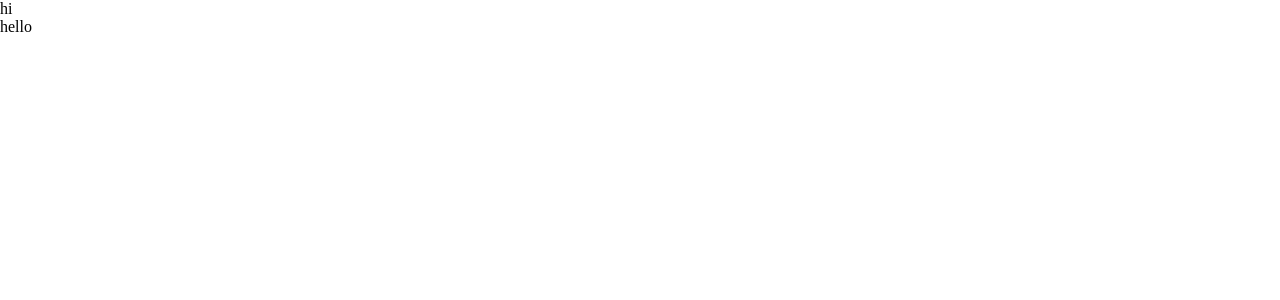
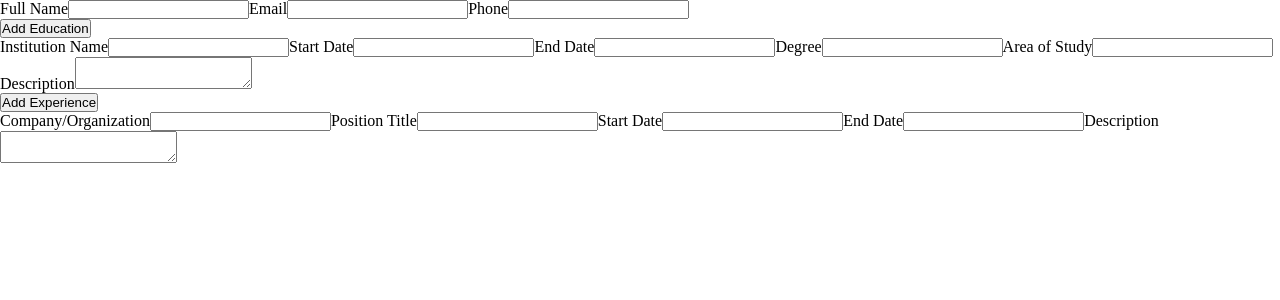
Before and after one commit to naomitzhao/top-projects, a React (Vite) app in the folder cv-application/: page / in a window 1280 px wide. Shown: the top 300 px of the page. Built offline with nearby package versions, Linux system fonts and the light colour scheme.

Commit message:
html skeleton

```diff
--- a/cv-application/src/App.jsx
+++ b/cv-application/src/App.jsx
@@ -1,13 +1,28 @@
 // import { useState } from 'react'
 import './App.css'
+import BasicInfo from './BasicInfo';
+import Education from './Education';
+import Experience from './Experience';
 
 function App() {
   console.log("hello world :3");
 
   return (
     <>
-      <div className="form">hi</div>
-      <div className="resumeContainer">hello</div>
+      <div id="formContainer">
+        <div id="basicInfo">
+          <BasicInfo />
+        </div>
+        <div id="education">
+          <button>Add Education</button>
+          <Education />
+        </div>
+        <div id="experience">
+          <button>Add Experience</button>
+          <Experience />
+        </div>
+      </div>
+      <div id="resumeContainer"></div>
     </>
   )
 }
--- /dev/null
+++ b/cv-application/src/BasicInfo.jsx
@@ -0,0 +1,14 @@
+export default function BasicInfo() {
+    return (
+        <form>
+            <label htmlFor="fullName">Full Name</label>
+            <input name="fullName"></input>
+
+            <label htmlFor="email">Email</label>
+            <input name="email"></input>
+
+            <label htmlFor="phone">Phone</label>
+            <input name="phone"></input>
+        </form>
+    )
+}
--- /dev/null
+++ b/cv-application/src/Education.jsx
@@ -0,0 +1,23 @@
+export default function Education () {
+    return (
+        <form>
+            <label htmlFor="institutionName">Institution Name</label>
+            <input name="institutionName"></input>
+
+            <label htmlFor="startDate">Start Date</label>
+            <input name="startDate"></input>
+
+            <label htmlFor="endDate">End Date</label>
+            <input name="endDate"></input>
+
+            <label htmlFor="degree">Degree</label>
+            <input name="degree"></input>
+
+            <label htmlFor="area">Area of Study</label>
+            <input name="area"></input>
+
+            <label htmlFor="description">Description</label>
+            <textarea name="description"></textarea>
+        </form>
+    );
+}
--- /dev/null
+++ b/cv-application/src/Experience.jsx
@@ -0,0 +1,20 @@
+export default function Experience () {
+    return (
+        <form>
+            <label htmlFor="org">Company/Organization</label>
+            <input name="org"></input>
+
+            <label htmlFor="title">Position Title</label>
+            <input name="title"></input>
+
+            <label htmlFor="startDate">Start Date</label>
+            <input name="startDate"></input>
+
+            <label htmlFor="endDate">End Date</label>
+            <input name="endDate"></input>
+
+            <label htmlFor="description">Description</label>
+            <textarea name="description"></textarea>
+        </form>
+    );
+}
```
